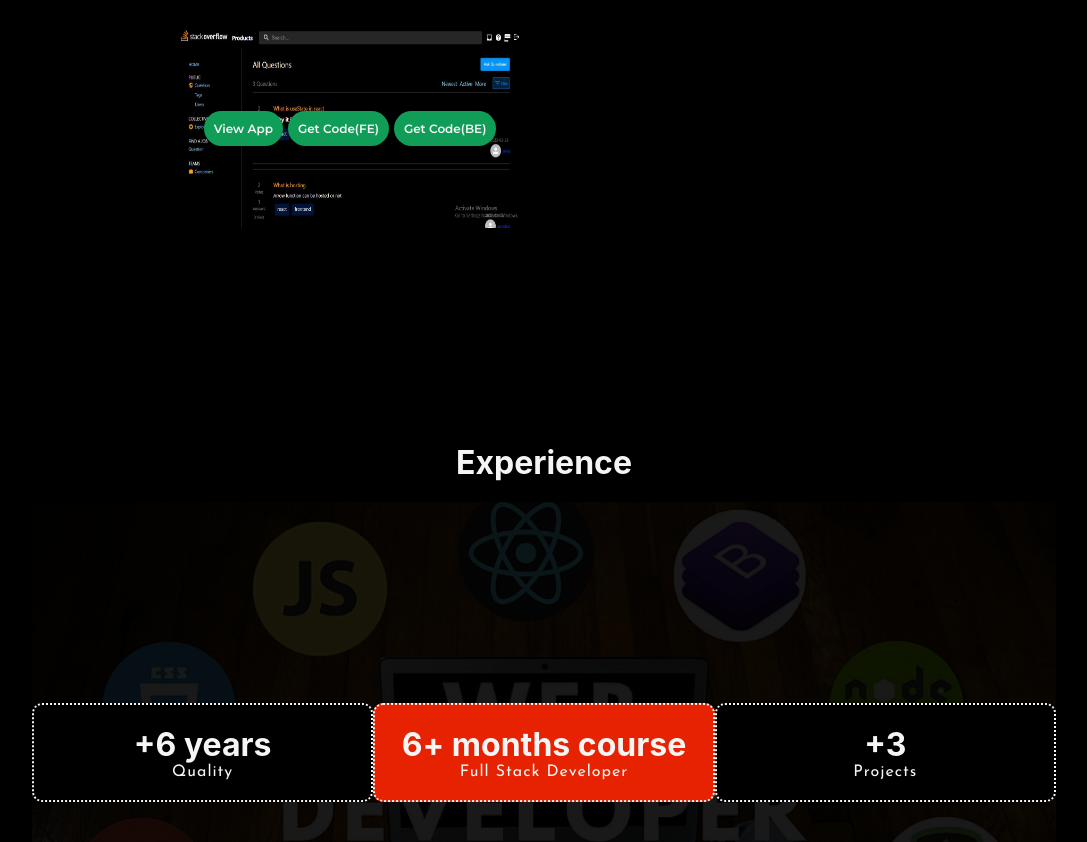
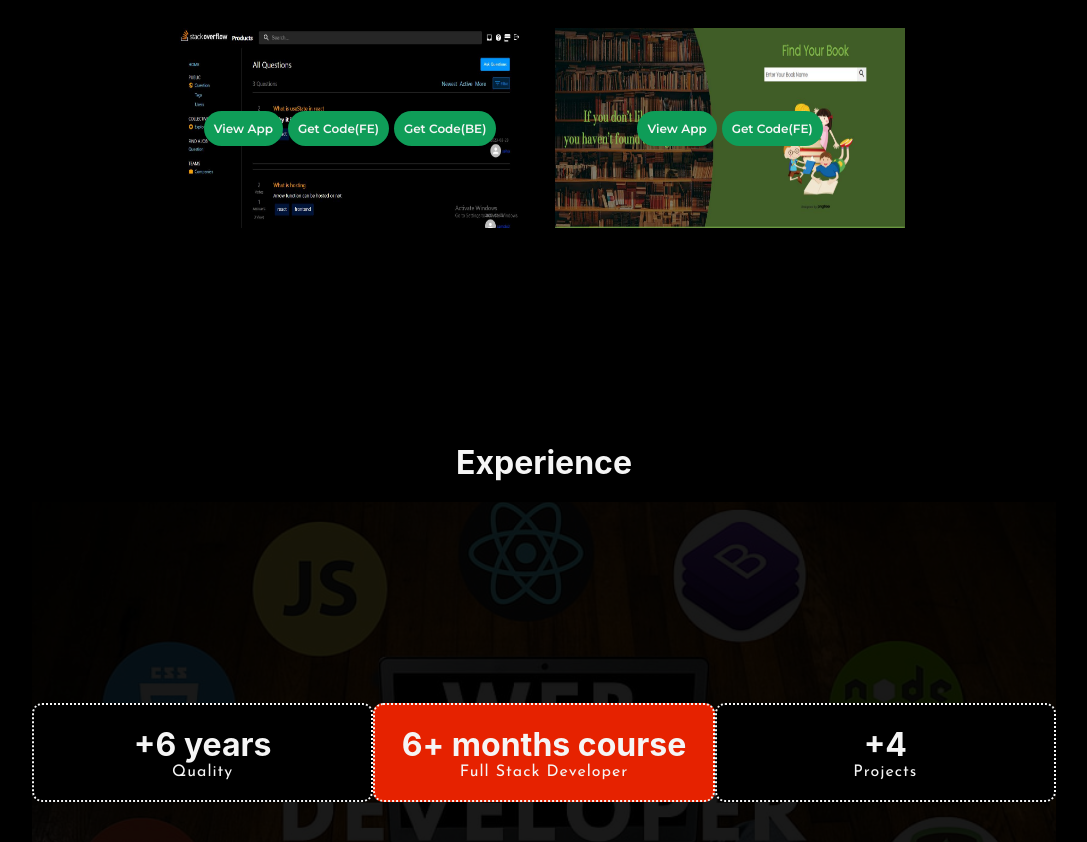
Before and after one commit to Selva81294/my-portfolio, a React (Create React App) app: page / in a window 1280 px wide. Shown: the part 2085-2927 px from the top of the page, without its empty margins (96-1183 px from the left). Built offline with nearby package versions, Linux system fonts and the light colour scheme.

Commit message:
fourth project added

```diff
--- a/src/Components/ExperienceContainer/ExperienceContainer.js
+++ b/src/Components/ExperienceContainer/ExperienceContainer.js
@@ -10,7 +10,7 @@ const ExperienceContainer = () => {
         <div className='experienceContainer_info'>
             <Experience number="+6 years" title="Quality"/>
             <Experience number="6+ months course" title="Full Stack Developer" style={{backgroundColor : "#e62200"}}/>
-            <Experience number="+3" title="Projects"/>
+            <Experience number="+4" title="Projects"/>
         </div>
 
     </Element>
--- a/src/Components/Project/Project.js
+++ b/src/Components/Project/Project.js
@@ -22,8 +22,18 @@ function newTab(url){
             }
             <div className='project_btn'>
                 <button className='project_appBtn' onClick={()=>newTab(`${applink}`)}>View App</button>
-                <button className='project_codeBtnFE' onClick={()=>newTab(`${codelinkFE}`)}>Get Code(FE)</button>
-                <button className='project_codeBtnBE' onClick={()=>newTab(`${codelinkBE}`)}>Get Code(BE)</button>
+                {
+                    codelinkFE ? (
+                        <button className='project_codeBtnFE' onClick={()=>newTab(`${codelinkFE}`)}>Get Code(FE)</button>
+                    ) : ""
+                }
+                {
+                    codelinkBE ? (
+                        <button className='project_codeBtnBE' onClick={()=>newTab(`${codelinkBE}`)}>Get Code(BE)</button>
+                    ) : ""
+                }
+
+
             </div>
         </div>
   )
--- a/src/Components/ProjectContainer/ProjectContainer.js
+++ b/src/Components/ProjectContainer/ProjectContainer.js
@@ -5,6 +5,7 @@ import Project from "../Project/Project";
 import stackOverflow from "../../Images/StackOverflow.jpg";
 import chatApp from "../../Images/ChatApp.JPG";
 import eazyPay from "../../Images/EazyPay.JPG";
+import bookApp from "../../Images/BookApp.JPG"
 
 const ProjectContainer = () => {
   const client_projects = [
@@ -35,6 +36,14 @@ const ProjectContainer = () => {
       codelinkFE: "https://github.com/Selva81294/stack-overflow-frontend",
       codelinkBE: "https://github.com/Selva81294/stack-overflow-backend",
     },
+    {
+      img: bookApp,
+      title: "Book APP using Google API",
+      description:
+        "This app offers a quick view of the content so that you can judge the book's relevance. It lets you decide whether you want to read the whole book or not. Additionally, full book link also attached.",
+      applink: "https://main--singular-daifuku-1aeb4b.netlify.app/",
+      codelinkFE: "https://github.com/Selva81294/Book-APP-using-Google-Book-API",
+    },
   ];
 
   return (
```
Also changed, not shown: src/Images/BookApp.JPG (added).
